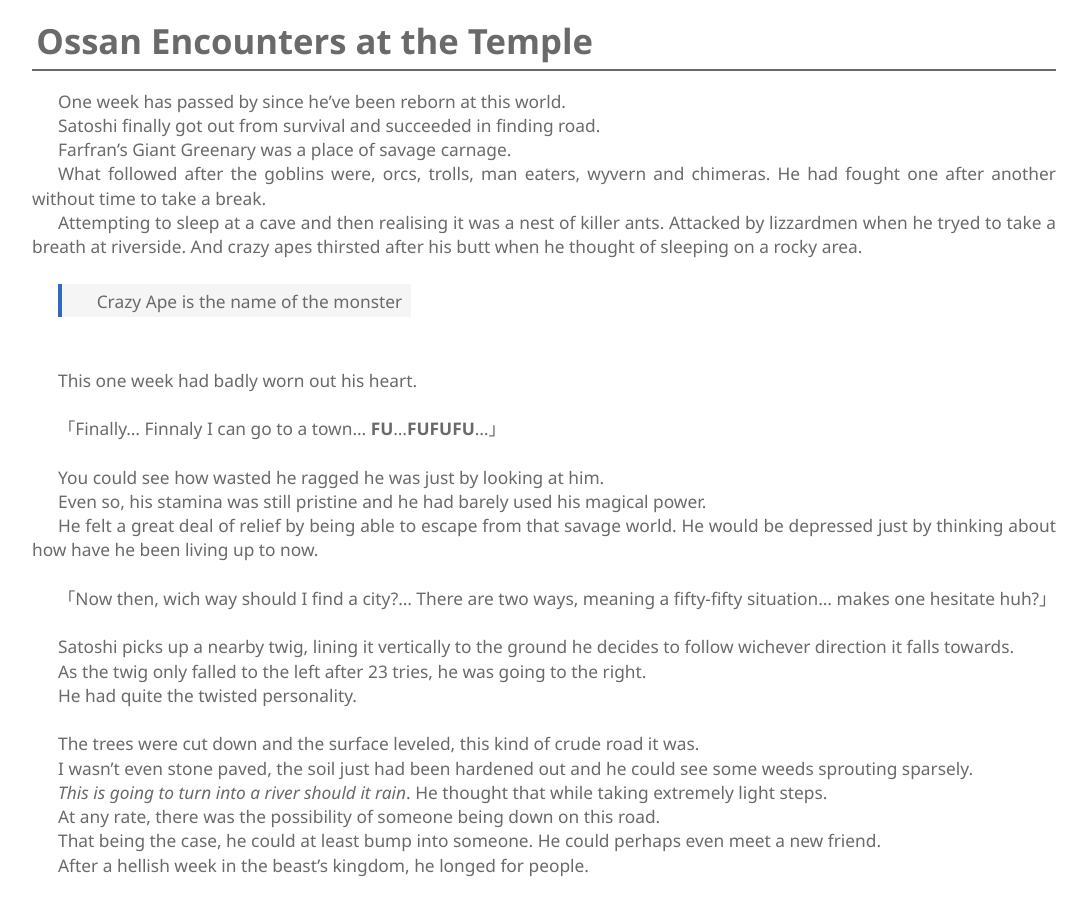
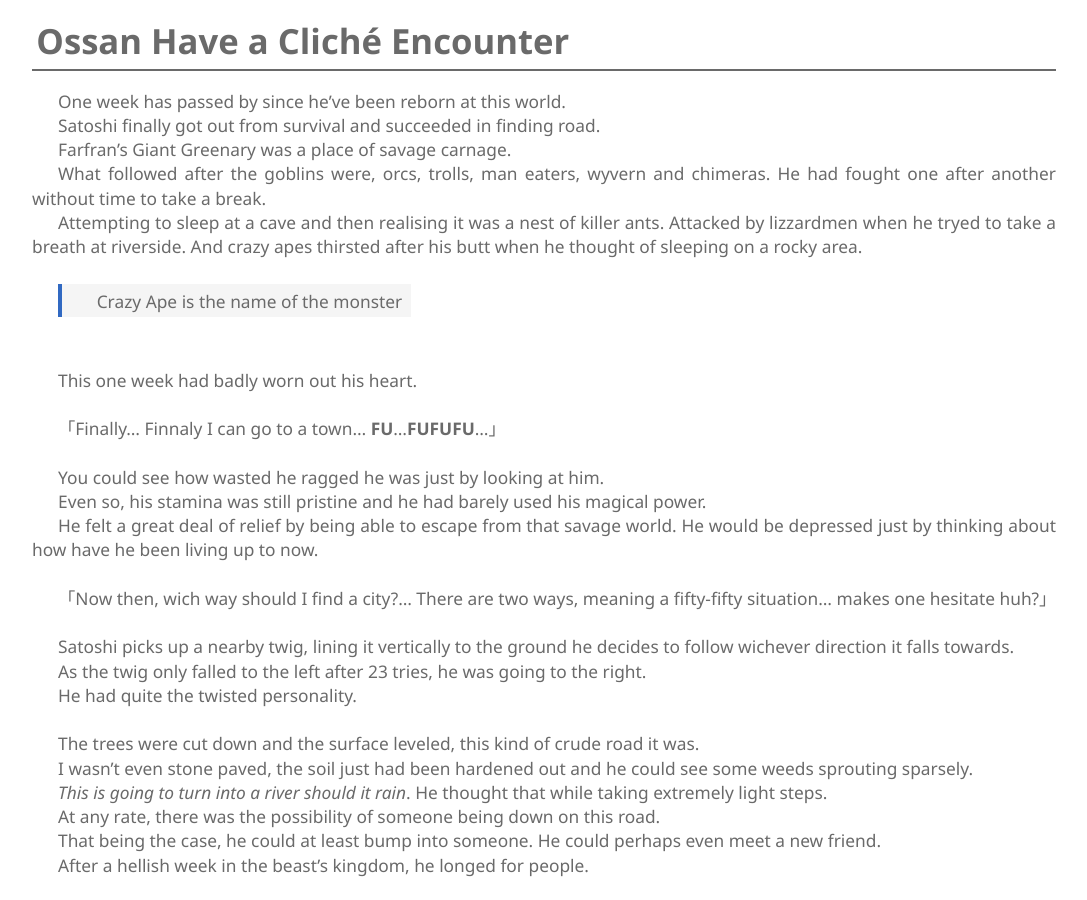
Before and after one commit to JoaoSilveira/arafoo, a Jekyll site: the page built from _chapters/2.md, in a window 1280 px wide and 900 px high. Shown: the whole window, without its empty margins (96-1183 px from the left). Built offline with Jekyll 4.4.1, drawn with Linux system fonts in a browser that asks for light colours.

Commit message:
Fix chapter 2 title

```diff
--- a/_chapters/2.md
+++ b/_chapters/2.md
@@ -1,9 +1,9 @@
 ---
-title: Ossan Encounters at the Temple
+title: Ossan Have a Cliché Encounter
 chapter: 2
 ---
 
-# Ossan Encounters at the Temple
+# Ossan Have a Cliché Encounter
 
 One week has passed by since he've been reborn at this world.
 
```
